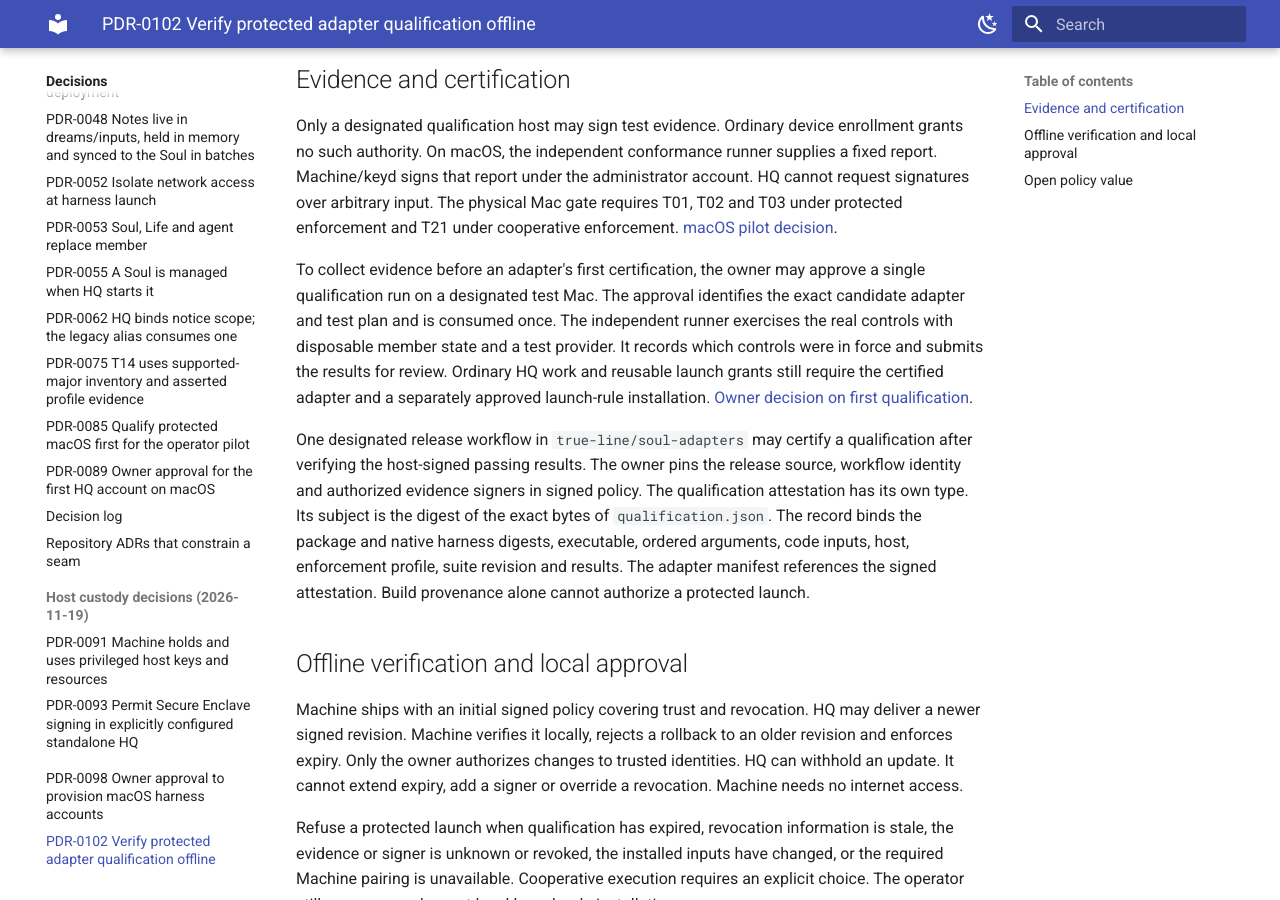
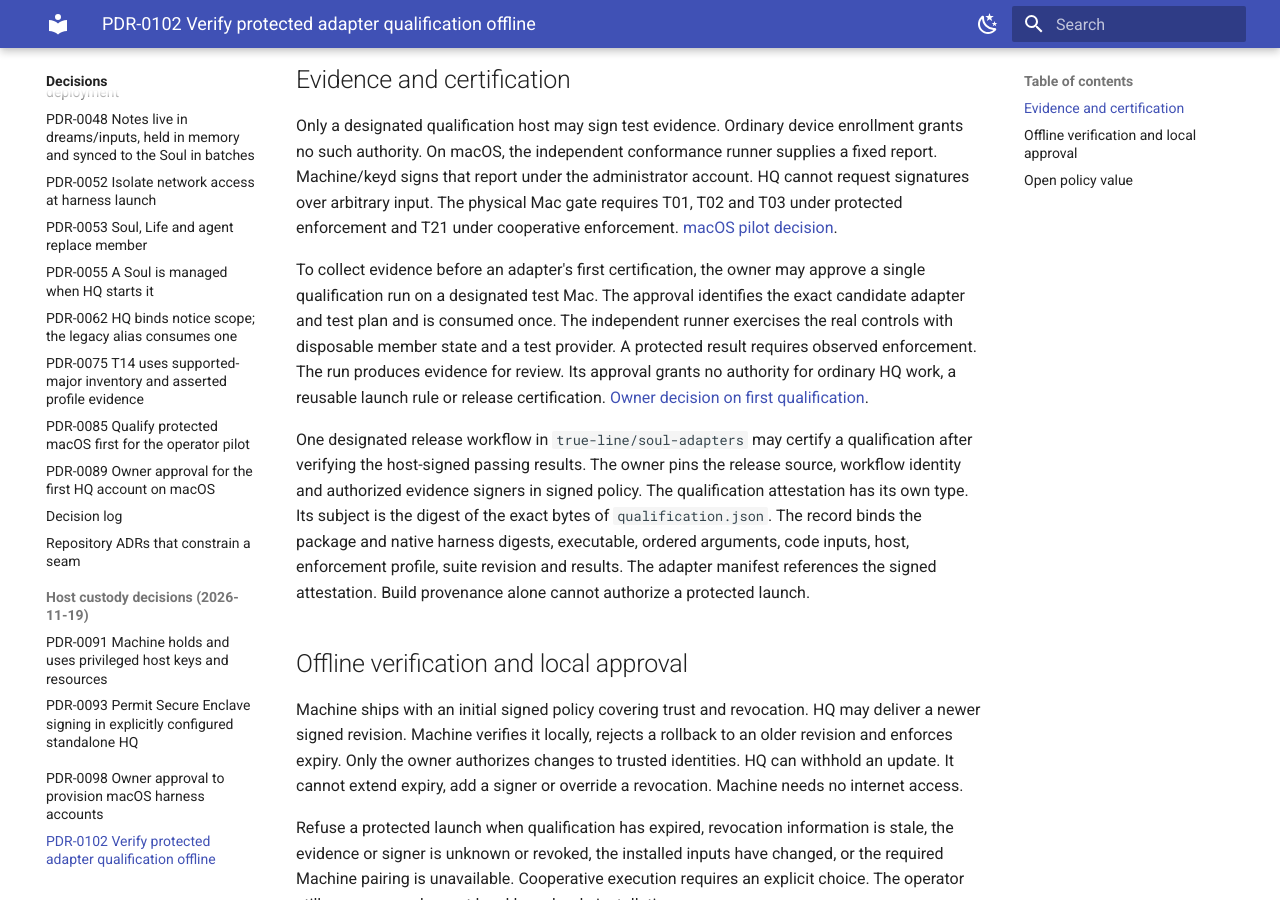
Before and after one commit to true-line/agent-bot-platform, an MkDocs documentation site: the page built from docs/04-decisions/PDR-0102-protected-adapter-qualification.md, in a window 1280 px wide and 900 px high, scrolled down 324 px. Built offline with MkDocs 1.6.1 and Material for MkDocs 9.7.7, drawn with Linux system fonts in a browser that asks for light colours.

Commit message:
Clarify the limits of trial approval across execution profiles
Agent-Bot-Write: ghw_b9ccee8da53c0faf
Agent-Bot-Session: fa2486d94751

```diff
--- a/docs/04-decisions/PDR-0102-protected-adapter-qualification.md
+++ b/docs/04-decisions/PDR-0102-protected-adapter-qualification.md
@@ -29,9 +29,9 @@ To collect evidence before an adapter's first certification, the owner may
 approve a single qualification run on a designated test Mac. The approval
 identifies the exact candidate adapter and test plan and is consumed once.
 The independent runner exercises the real controls with disposable member
-state and a test provider. It records which controls were in force and submits
-the results for review. Ordinary HQ work and reusable launch grants still
-require the certified adapter and a separately approved launch-rule installation.
+state and a test provider. A protected result requires observed enforcement.
+The run produces evidence for review. Its approval grants no authority for
+ordinary HQ work, a reusable launch rule or release certification.
 [Owner decision on first qualification](https://github.com/true-line/agent-bot-platform/discussions/102#discussioncomment-19798697).
 
 One designated release workflow in `true-line/soul-adapters` may certify a
```
